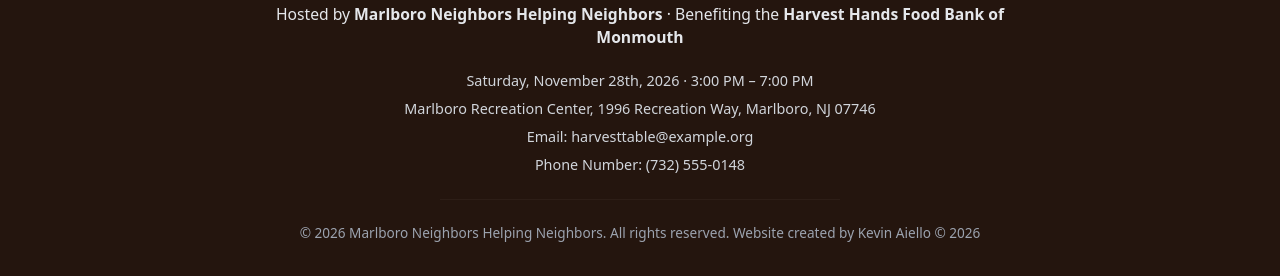
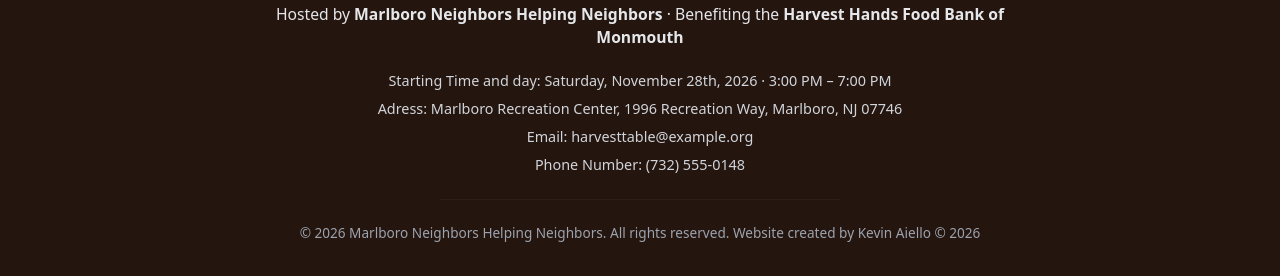
Before and after one commit to 528kaiello-png/Thanksgiving-website, a plain HTML site: page index.html in a window 1280 px wide. Shown: the part 2291-2567 px from the top of the page. Drawn offline with nearby package versions, Linux system fonts and the light colour scheme.

Commit message:
fixing up footer more

```diff
--- a/index.html
+++ b/index.html
@@ -313,8 +313,8 @@
       </p>
 
       <div class="footer-details">
-        <span> Saturday, November 28th, 2026 · 3:00 PM – 7:00 PM</span>
-        <span> Marlboro Recreation Center, 1996 Recreation Way, Marlboro, NJ 07746</span>
+        <span>Starting Time and day: Saturday, November 28th, 2026 · 3:00 PM – 7:00 PM</span>
+        <span>Adress: Marlboro Recreation Center, 1996 Recreation Way, Marlboro, NJ 07746</span>
         <span>Email: harvesttable@example.org</span>
         <span>Phone Number: (732) 555-0148</span>
       </div>
```
